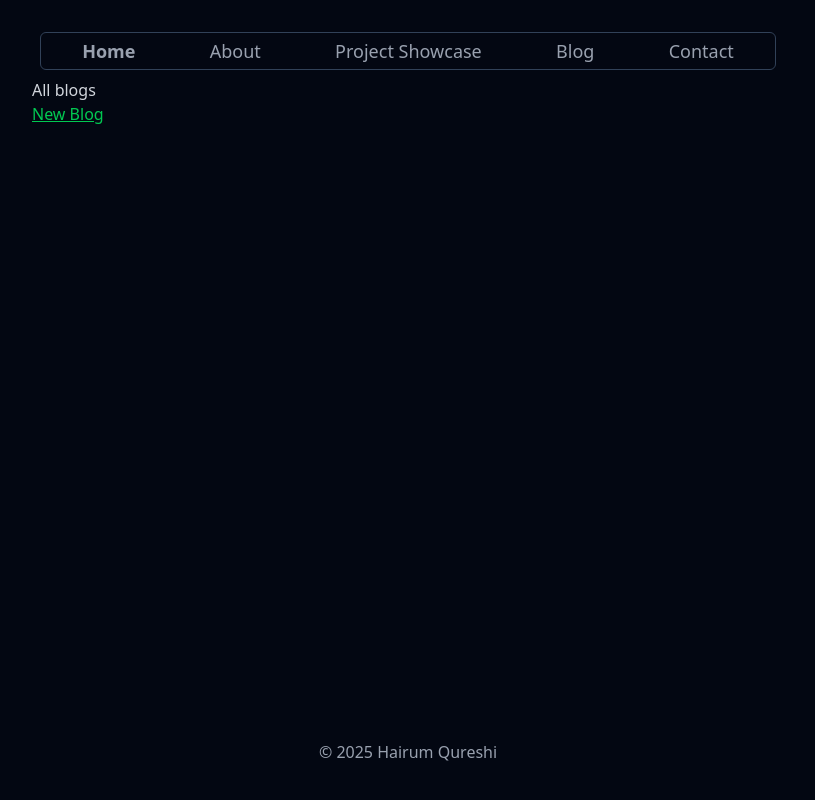
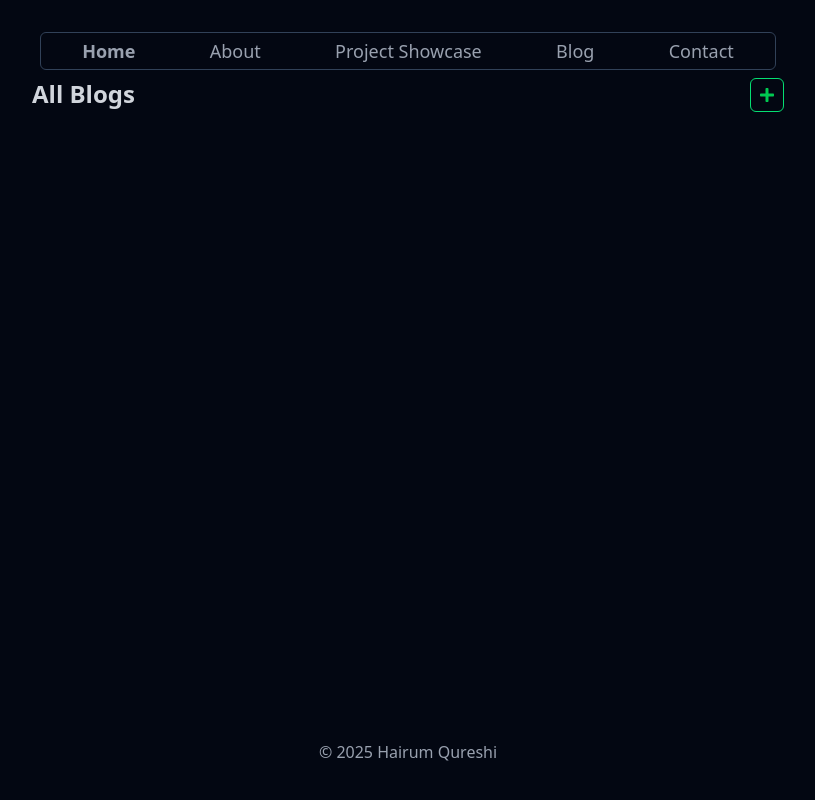
Before and after one commit to Hairum-Qureshi/personal-portfolio, a Next.js app: page /all-blogs in a window 1280 px wide. Shown: the whole page, without its empty margins (232-1047 px from the left). Built offline with nearby package versions, Linux system fonts and the light colour scheme.

Commit message:
styled blogs page

```diff
--- a/app/all-blogs/page.tsx
+++ b/app/all-blogs/page.tsx
@@ -1,18 +1,22 @@
 "use client";
 
 import Link from "next/link";
+import { FaPlus } from "react-icons/fa";
 
 export default function Blogs() {
 	return (
-		<div>
-			All blogs
-			<br />
-			<Link
-				href="/new-blog"
-				className="text-green-500 underline hover:cursor-pointer"
-			>
-				New Blog
-			</Link>
+		<div className="flex">
+			<div>
+				<h1 className="text-2xl font-semibold">All Blogs</h1>
+			</div>
+			<div className="flex items-center justify-center ml-auto">
+				<Link
+					href="/new-blog"
+					className="flex items-center justify-center text-green-500 hover:cursor-pointer p-2 border border-green-400 rounded-md"
+				>
+					<FaPlus />
+				</Link>
+			</div>
 		</div>
 	);
 }
```
